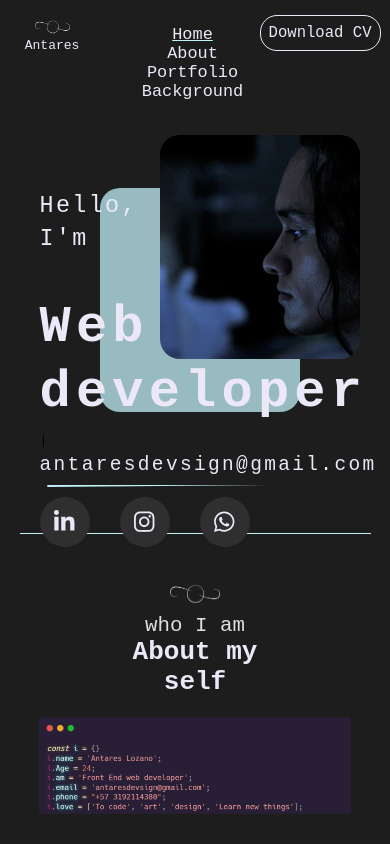
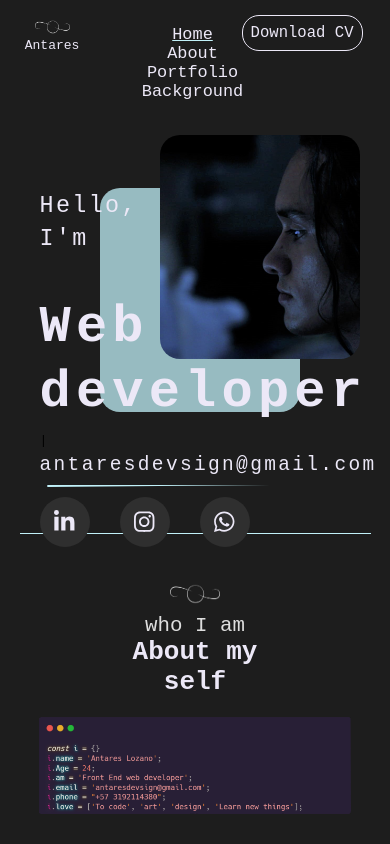
Before and after one commit to AntaresLozano/portfolio1.0, a React (Vite) app: page / in a window 390 px wide. Shown: the top 844 px of the page. Built offline with nearby package versions, Linux system fonts and the light colour scheme.

Commit message:
mobile bug fixed

```diff
--- a/src/components/navbar/Navbar.css
+++ b/src/components/navbar/Navbar.css
@@ -137,7 +137,7 @@ header {
 
     #downloadcv {
         position: absolute;
-        right: -10px;
+        right: 8px;
         top: 15px;
         padding: 8px;
     }
```
